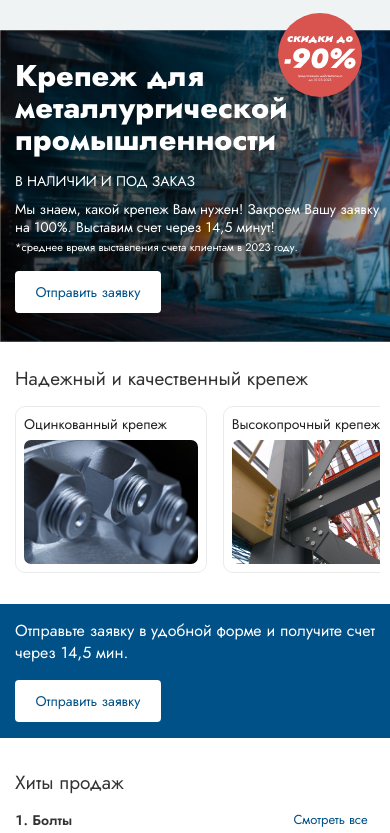
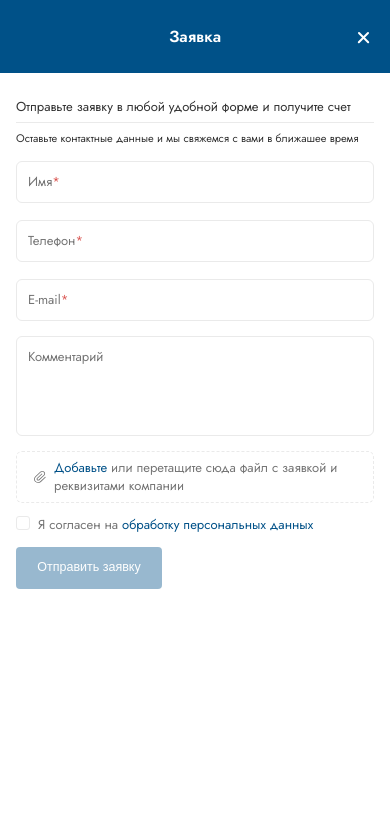
Before and after one commit to viktoriag373/mir-krepega_metalurgy, a website: page src/index.html in a window 390 px wide. Shown: the top 833 px of the page. Drawn offline with nearby package versions, Linux system fonts and the light colour scheme; files that its build step writes are made by us from their sources.

Commit message:
сделала попап

```diff
--- /dev/null
+++ b/src/assets/scss/blocks/popup.scss
@@ -0,0 +1,520 @@
+.popup {
+	position: fixed;
+	top: 0;
+	left: 0;
+	right: 0;
+	bottom: 0;
+	width: 100%;
+	background: rgba(51, 51, 51, 0.3);
+	backdrop-filter: blur(3px);
+	display: flex;
+	justify-content: center;
+	align-items: center;
+	z-index: 2000;
+	cursor: pointer;
+	@media (max-width: 481px) {
+		align-items: flex-start;
+	}
+
+	&__content {
+		background: #ffffff;
+		border-radius: 10px;
+		max-width: 555px;
+		width: 100%;
+		padding: 24px;
+		cursor: default;
+		@media (max-width: 481px) {
+			border-radius: 0;
+			padding: 0 0 15px 0;
+			height: 100vh;
+		}
+	}
+
+	&__header {
+		display: none;
+
+		@media (max-width: 481px) {
+			background: $mainColor;
+			position: relative;
+			display: flex;
+			align-items: center;
+			justify-content: center;
+			min-height: 73px;
+			margin-bottom: 25px;
+		}
+	}
+
+	&__header-text {
+		font-weight: 600;
+		font-size: 16px;
+		line-height: 125%;
+		color: $lightColor;
+	}
+
+	&__wrap-mobile {
+		@media (max-width: 481px) {
+			padding-left: 16px;
+			padding-right: 16px;
+		}
+	}
+
+	&__heading {
+		padding-bottom: 16px;
+		border-bottom: 1px solid #eaeaea;
+		margin-bottom: 16px;
+		@media (max-width: 481px) {
+			padding-bottom: 6px;
+			margin-bottom: 9px;
+		}
+	}
+
+	&__wrap-title {
+		position: relative;
+	}
+
+	&__title {
+		font-size: 19px;
+		line-height: 126%;
+		color: #333333;
+		max-width: 80%;
+		@media (max-width: 481px) {
+			font-size: 13px;
+			line-height: 138%;
+			max-width: 100%;
+		}
+	}
+
+	&__close {
+		position: absolute;
+		top: 0px;
+		bottom: 0;
+		right: 0px;
+		margin: auto 0;
+		display: flex;
+		align-items: center;
+		justify-content: center;
+		width: 18px;
+		height: 18px;
+		transition: all 0.3s;
+		@media (max-width: 481px) {
+			display: none;
+			right: 19px;
+			width: 15px;
+			height: 15px;
+		}
+
+		&:hover {
+			transform: scale(1.4);
+			cursor: pointer;
+		}
+		&::before,
+		&::after {
+			position: absolute;
+			content: " ";
+			z-index: 101;
+			left: 0;
+			width: 100%;
+			height: 1.5px;
+			transition: all 0.3s ease 0s;
+			background: $mainColor;
+			border-radius: 50px;
+			@media (max-width: 481px) {
+				background: $lightColor;
+			}
+		}
+		&::before {
+			top: 50%;
+			transform: rotate(-45deg) translate(0px, -25%);
+		}
+		&::after {
+			bottom: 0;
+			width: 100%;
+			top: 50%;
+			transform: rotate(45deg) translate(0px, -25%);
+		}
+
+		&_mobile {
+			@media (max-width: 481px) {
+				display: flex;
+			}
+		}
+	}
+
+	&__form-description {
+		font-size: 14px;
+		line-height: 129%;
+		color: #333333;
+		margin-bottom: 15px;
+		@media (max-width: 481px) {
+			font-size: 11px;
+			line-height: 127%;
+		}
+	}
+
+	&__form {
+		display: flex;
+		justify-content: space-between;
+		flex-wrap: wrap;
+	}
+
+	&__wrap-input {
+		position: relative;
+		width: 100%;
+
+		margin-bottom: 15px;
+		&:nth-child(1),
+		&:nth-child(2) {
+			max-width: 248px;
+			width: 49%;
+			@media (max-width: 481px) {
+				max-width: 100%;
+				width: 100%;
+				margin-bottom: 17px;
+			}
+		}
+	}
+	&__label-input {
+		position: absolute;
+		left: 12px;
+		top: 0;
+		bottom: 0;
+		margin: auto 0;
+
+		font-size: 14px;
+		line-height: 129%;
+		display: flex;
+		align-items: center;
+		color: #757575;
+		@media (max-width: 481px) {
+			font-size: 13px;
+			line-height: 138%;
+		}
+
+		span {
+			color: #d9534f;
+		}
+
+		&_textarea {
+			top: 12px;
+			bottom: auto;
+			// @media (max-width: 481px) {
+			// 	top: 8px;
+			// }
+		}
+	}
+
+	&__form-input {
+		background: #ffffff;
+		border: 1px solid #eaeaea;
+		border-radius: 6px;
+		width: 100%;
+		font-size: 13px;
+		line-height: 138%;
+		color: #333333;
+		height: 42px;
+		padding-top: 13px;
+		padding-left: 10px;
+		padding-right: 12px;
+		font-family: "Jost", sans-serif;
+		@media (max-width: 481px) {
+			padding-top: 16px;
+			padding-left: 11px;
+		}
+		// padding: 12px 12px 5px 12px;
+		&:focus,
+		&.input_filled {
+			border: 1px solid #005188;
+		}
+		&:focus + label,
+		&.input_filled + label {
+			transform: translateY(-11px);
+			font-size: 11px;
+			line-height: 127%;
+			@media (max-width: 481px) {
+				transform: translateY(-10px);
+			}
+		}
+	}
+
+	textarea.popup__form-input {
+		height: 100px;
+		resize: none;
+		padding-top: 20px;
+		&:focus + label,
+		&.input_filled + label {
+			transform: translateY(-5px);
+			@media (max-width: 481px) {
+				transform: translateY(-8px);
+			}
+		}
+
+	}
+
+	&__wrap-input-file {
+		position: relative;
+		display: flex;
+		align-items: center;
+		border: 1px dashed #eaeaea;
+		border-radius: 6px;
+		cursor: pointer;
+		margin-bottom: 18px;
+		width: 100%;
+		min-height: 50px;
+		overflow: hidden;
+		padding-left: 17px;
+		padding-right: 16px;
+		transition: background 0.2s;
+		@media (max-width: 481px) {
+			min-height: 52px;
+			margin-bottom: 13px;
+		}
+
+		&.dragover {
+			background-color: #fafafa;
+		}
+
+		& input[type="file"] {
+			position: absolute;
+			z-index: -1;
+			opacity: 0;
+			display: block;
+			width: 0;
+			height: 0;
+		}
+
+		&.added {
+			padding-right: 35px;
+			@media (max-width: 481px) {
+				padding-left: 11px;
+				padding-right: 25px;
+			}
+			.popup__label-file-text {
+				font-size: 13px;
+				line-height: 138%;
+
+				color: #333333;
+				@media (max-width: 481px) {
+					white-space: nowrap;
+				}
+			}
+
+			.popup__input-icon {
+				display: none;
+
+				&_file {
+					display: block;
+					@media (max-width: 481px) {
+						width: 13px;
+						margin-right: 12px;
+					}
+				}
+			}
+
+			.popup__file-size {
+				display: block;
+			}
+
+			.popup__input-file-clear {
+				display: flex;
+			}
+		}
+	}
+
+	&__input-file {
+	}
+
+	&__label-file {
+		// display: flex;
+		// align-items: center;
+		overflow: hidden;
+	}
+
+	&__label-file-text {
+		font-size: 14px;
+		line-height: 129%;
+		color: #757575;
+		white-space: nowrap;
+
+		@media (max-width: 481px) {
+			white-space: inherit;
+			font-size: 13px;
+			line-height: 138%;
+		}
+
+		span {
+			color: $mainColor;
+		}
+	}
+
+	&__file-size {
+		font-size: 11px;
+		line-height: 127%;
+		color: #757575;
+		display: none;
+	}
+
+	&__input-file-clear {
+		position: absolute;
+		top: 0px;
+		bottom: 0;
+		right: 15px;
+		margin: auto 0;
+		display: flex;
+		align-items: center;
+		justify-content: center;
+		width: 20px;
+		height: 20px;
+		background: #e5e6ea;
+		border-radius: 50%;
+		transition: all 0.3s;
+		display: none;
+		@media (max-width: 481px) {
+			right: 8px;
+			width: 16px;
+			height: 16px;
+		}
+
+		&:hover {
+			transform: scale(1.4);
+			cursor: pointer;
+		}
+		&::before,
+		&::after {
+			position: absolute;
+			content: " ";
+			z-index: 101;
+			left: 0;
+			right: 0;
+			margin: 0 auto;
+			width: 70%;
+			height: 1px;
+			transition: all 0.3s ease 0s;
+			background: $mainColor;
+			border-radius: 50px;
+			@media (max-width: 481px) {
+				width: 50%;
+			}
+		}
+		&::before {
+			top: 50%;
+			transform: rotate(-45deg) translate(0px, -25%);
+		}
+		&::after {
+			bottom: 0;
+			top: 50%;
+			transform: rotate(45deg) translate(0px, -25%);
+		}
+	}
+
+	&__input-icon {
+		margin-right: 10px;
+		@media (max-width: 481px) {
+			margin-right: 8px;
+			width: 12px;
+		}
+
+		&_file {
+			display: none;
+		}
+	}
+	&__wrap-checkbox {
+		display: flex;
+		align-items: center;
+		width: 100%;
+		margin-bottom: 16px;
+		@media (max-width: 481px) {
+			align-items: flex-start;
+			margin-bottom: 13px;
+		}
+	}
+
+	&__form-checkbox {
+		position: absolute;
+		z-index: 10;
+		opacity: 0;
+		width: 14px;
+		height: 14px;
+		@media (max-width: 481px) {
+			width: 12px;
+			height: 12px;
+		}
+
+		& + .popup__wrap-label {
+			display: inline-flex;
+			align-items: flex-start;
+			user-select: none;
+		}
+		& + .popup__wrap-label::before {
+			content: "";
+			display: inline-block;
+			width: 14px;
+			height: 14px;
+			flex-shrink: 0;
+			flex-grow: 0;
+			border: 1px solid #eaeaea;
+			border-radius: 3px;
+			@media (max-width: 481px) {
+				width: 12px;
+				height: 12px;
+			}
+		}
+
+		&:checked + .popup__wrap-label::before {
+			border-color: $mainColor;
+			background: $mainColor url(../images/icon/tick.svg);
+			background-repeat: no-repeat;
+			background-position: center center;
+			background-size: 70%;
+		}
+
+		// width: 14px;
+		// height: 14px;
+		// border: 1px solid #eaeaea;
+	}
+
+	&__form-label {
+		font-size: 14px;
+		line-height: 129%;
+		color: #757575;
+		margin-left: 8px;
+		@media (max-width: 481px) {
+			font-size: 13px;
+			line-height: 138%;
+		}
+
+		a {
+			color: $mainColor;
+			text-decoration: none;
+		}
+	}
+
+	&__button {
+		background: $mainColor;
+		border-radius: 4px;
+		width: 173px;
+		height: 46px;
+		display: flex;
+		justify-content: center;
+		align-items: center;
+		font-size: 16px;
+		line-height: 138%;
+		color: #ffffff;
+		text-decoration: none;
+		opacity: 0.4;
+		pointer-events: none;
+		border: none;
+
+		&.active {
+			opacity: 1;
+			cursor: pointer;
+			pointer-events: all;
+		}
+
+		@media (max-width: 481px) {
+			width: 146px;
+			height: 42px;
+			font-size: 12.5px;
+			line-height: 122%;
+		}
+	}
+}
--- a/src/assets/scss/style.scss
+++ b/src/assets/scss/style.scss
@@ -40,6 +40,7 @@ body {
 @import "blocks/item-block";
 @import "blocks/discount";
 @import "blocks/preview-order";
+@import "blocks/popup";
 
 @import "blocks/promo";
 @import "blocks/description";
--- a/src/layouts/default.html
+++ b/src/layouts/default.html
@@ -19,6 +19,7 @@
 		</div>
 
 		{{> footer}}
+		{{> popup}}
 	</div>
 
 	{{> script}}
--- /dev/null
+++ b/src/partials/popup.html
@@ -0,0 +1,77 @@
+<div class="popup">
+	<div class="popup__content">
+		<div class="popup__header">
+			<p class="popup__header-text">Заявка</p>
+			<div class="popup__close popup__close_mobile"></div>
+		</div>
+		<div class="popup__wrap-mobile">
+			<div class="popup__heading">
+				<div class="popup__wrap-title">
+					<p class="popup__title">
+						Отправьте заявку в любой удобной форме
+						и&nbsp;получите счет
+					</p>
+					<div class="popup__close"></div>
+				</div>
+			</div>
+			<p class="popup__form-description">
+				Оставьте контактные данные и мы свяжемся с вами в ближашее время
+			</p>
+			<form action="#" class="popup__form">
+				<div class="popup__wrap-input">
+					<input type="text" class="popup__form-input" name="" id="name" required>
+					<label for="name" class="popup__label-input">
+						Имя<span>*</span>
+					</label>
+				</div>
+				<div class="popup__wrap-input">
+					<input type="tel" class="popup__form-input" name="" id="tel" required>
+					<label for="tel" class="popup__label-input">
+						Телефон<span>*</span>
+					</label>
+				</div>
+				<div class="popup__wrap-input">
+					<input type="email" class="popup__form-input" name="" id="email" required>
+					<label for="email" class="popup__label-input">
+						E-mail<span>*</span>
+					</label>
+				</div>
+				<div class="popup__wrap-input">
+					<textarea class="popup__form-input" name="comm" id="comm"></textarea>
+					<label for="comm" class="popup__label-input popup__label-input_textarea">
+						Комментарий
+					</label>
+				</div>
+
+				<label class="popup__wrap-input-file">
+					<input type="file" class="popup__input-file" name="input-file" id="input-file">
+					<img src="assets/images/icon/clip.svg" class="popup__input-icon" alt="">
+					<img src="assets/images/icon/file.svg" class="popup__input-icon popup__input-icon_file" alt="">
+					<div class="popup__label-file">
+						<p class="popup__label-file-text">
+							<span>Добавьте</span> или перетащите сюда файл с заявкой и реквизитами компании
+						</p>
+						<p class="popup__file-size"></p>
+					</div>
+
+					<div class="popup__input-file-clear"></div>
+				</label>
+
+
+				<div class="popup__wrap-checkbox">
+					<input type="checkbox" class="popup__form-checkbox" name="form-checkbox" id="form-checkbox"  required>
+
+					<div class="popup__wrap-label">
+						<label for="form-checkbox" class="popup__form-label">
+							Я согласен на <a href="#">обработку персональных данных</a>
+						</label>
+					</div>
+
+				</div>
+
+				<button type="submit" class="popup__button">Отправить заявку</button>
+			</form>
+		</div>
+
+	</div>
+</div>
```
Also changed, not shown: src/assets/js/script.js (+89 -5 lines), src/assets/images/icon/clip.svg (added), src/assets/images/icon/file.svg (added), src/assets/images/icon/tick.svg (added).
